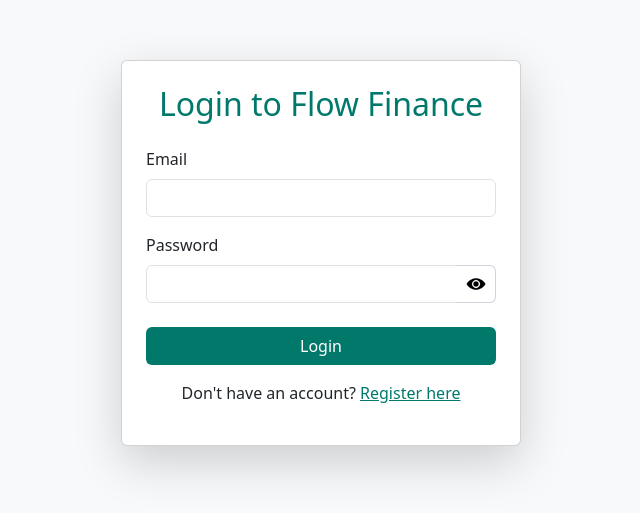
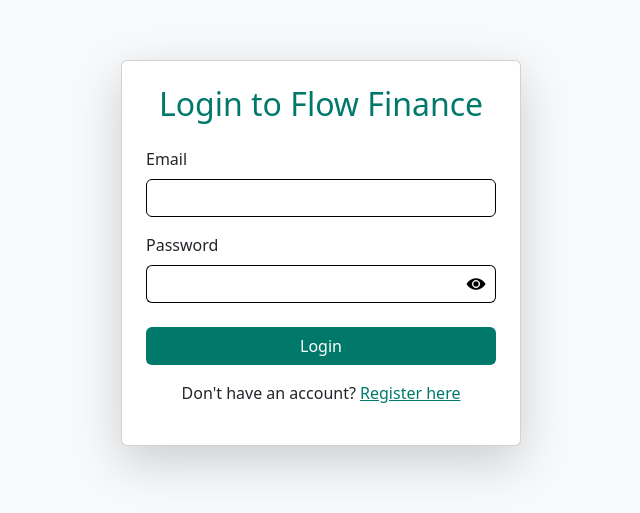
Before and after one commit to ajy-ocean/flow-finance-frontend, a React (Create React App) app: page / in a window 1280 px wide. Shown: the part 147-660 px from the top of the page, without its empty margins (319-959 px from the left). Built offline with nearby package versions, Linux system fonts and the light colour scheme; no server answers.

Commit message:
styles in login and logout

```diff
--- a/src/components/Login.js
+++ b/src/components/Login.js
@@ -34,11 +34,15 @@ const Login = () => {
         setShowPassword(!showPassword);
     };
 
+    const inputBorderStyle = { border: '1px solid #000' };
+
     return (
         <div className="container d-flex justify-content-center align-items-center min-vh-100 p-3 p-md-5">
             <div className="card shadow-lg p-4 w-100" style={{ maxWidth: '400px' }}>
                 <h2 className="text-center mb-4" style={{ color: primaryColor }}>Login to Flow Finance</h2>
+
                 {error && <div className="alert alert-danger">{error}</div>}
+
                 <form onSubmit={handleSubmit}>
                     <div className="mb-3">
                         <label className="form-label">Email</label>
@@ -49,8 +53,10 @@ const Login = () => {
                             value={credentials.email}
                             onChange={handleChange}
                             required
+                            style={inputBorderStyle}
                         />
                     </div>
+
                     <div className="mb-3">
                         <label className="form-label">Password</label>
                         <div className="input-group">
@@ -61,13 +67,14 @@ const Login = () => {
                                 value={credentials.password}
                                 onChange={handleChange}
                                 required
+                                style={{ ...inputBorderStyle, borderRight: showPassword ? inputBorderStyle.border : 'none' }}
                             />
                             <button
                                 type="button"
                                 className="btn btn-light d-flex align-items-center justify-content-center"
                                 onClick={togglePasswordVisibility}
                                 style={{
-                                    border: '1px solid #ced4da',
+                                    border: inputBorderStyle.border,
                                     borderLeft: 'none',
                                     backgroundColor: '#fff',
                                     width: '40px',
--- a/src/components/Register.js
+++ b/src/components/Register.js
@@ -16,6 +16,7 @@ const Register = () => {
     const [showConfirmPassword, setShowConfirmPassword] = useState(false);
     const navigate = useNavigate();
     const primaryColor = "#00796B";
+    const inputBorderStyle = { border: '1px solid #000' };
 
     const validatePassword = (password) => {
         const errors = [];
@@ -41,6 +42,7 @@ const Register = () => {
         const { name, value } = e.target;
         setFormData({ ...formData, [name]: value });
         setError('');
+
         if (name === 'password') {
             const errors = validatePassword(value);
             setPasswordErrors(errors);
@@ -88,7 +90,9 @@ const Register = () => {
         <div className="container d-flex justify-content-center align-items-center min-vh-100 p-3 p-md-5">
             <div className="card shadow-lg p-4 w-100" style={{ maxWidth: '400px' }}>
                 <h2 className="text-center mb-4" style={{ color: primaryColor }}>Register for Flow Finance</h2>
+
                 {error && <div className="alert alert-danger">{error}</div>}
+
                 <form onSubmit={handleSubmit}>
                     <div className="mb-3">
                         <label className="form-label">Email</label>
@@ -99,8 +103,10 @@ const Register = () => {
                             value={formData.email}
                             onChange={handleChange}
                             required
+                            style={inputBorderStyle}
                         />
                     </div>
+
                     <div className="mb-3">
                         <label className="form-label">Password</label>
                         <div className="input-group">
@@ -111,13 +117,14 @@ const Register = () => {
                                 value={formData.password}
                                 onChange={handleChange}
                                 required
+                                style={{ ...inputBorderStyle, borderRight: showPassword ? inputBorderStyle.border : 'none' }}
                             />
                             <button
                                 type="button"
                                 className="btn btn-light d-flex align-items-center justify-content-center"
                                 onClick={togglePasswordVisibility}
                                 style={{
-                                    border: '1px solid #ced4da',
+                                    border: inputBorderStyle.border,
                                     borderLeft: 'none',
                                     backgroundColor: '#fff',
                                     width: '40px',
@@ -133,6 +140,7 @@ const Register = () => {
                                 />
                             </button>
                         </div>
+
                         {formData.password && (
                             <div className="mt-2">
                                 <small className="text-muted">Password must meet the following criteria:</small>
@@ -163,13 +171,14 @@ const Register = () => {
                                 value={formData.confirmPassword}
                                 onChange={handleChange}
                                 required
+                                style={{ ...inputBorderStyle, borderRight: showConfirmPassword ? inputBorderStyle.border : 'none' }}
                             />
                             <button
                                 type="button"
                                 className="btn btn-light d-flex align-items-center justify-content-center"
                                 onClick={toggleConfirmPasswordVisibility}
                                 style={{
-                                    border: '1px solid #ced4da',
+                                    border: inputBorderStyle.border,
                                     borderLeft: 'none',
                                     backgroundColor: '#fff',
                                     width: '40px',
```
